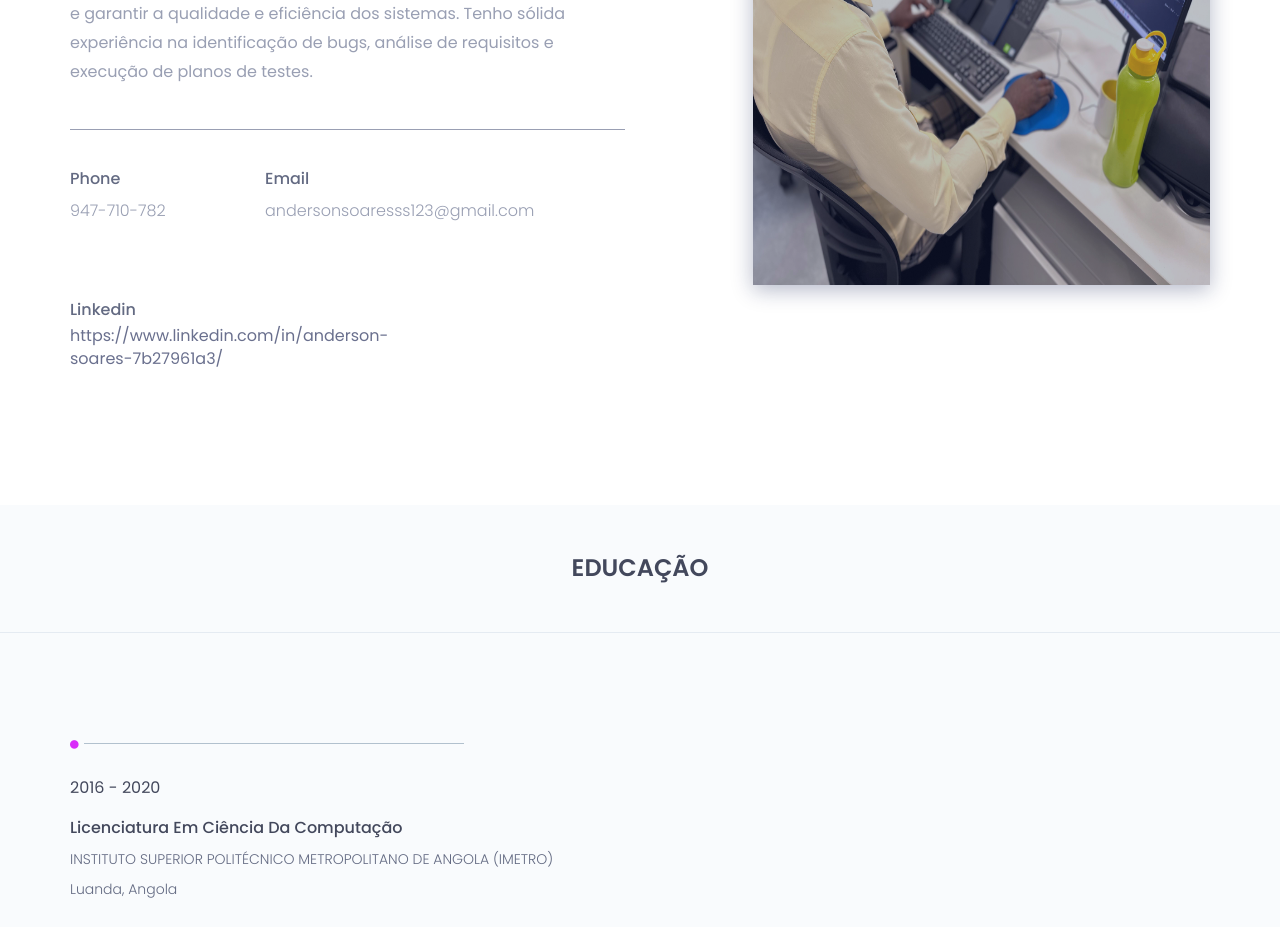
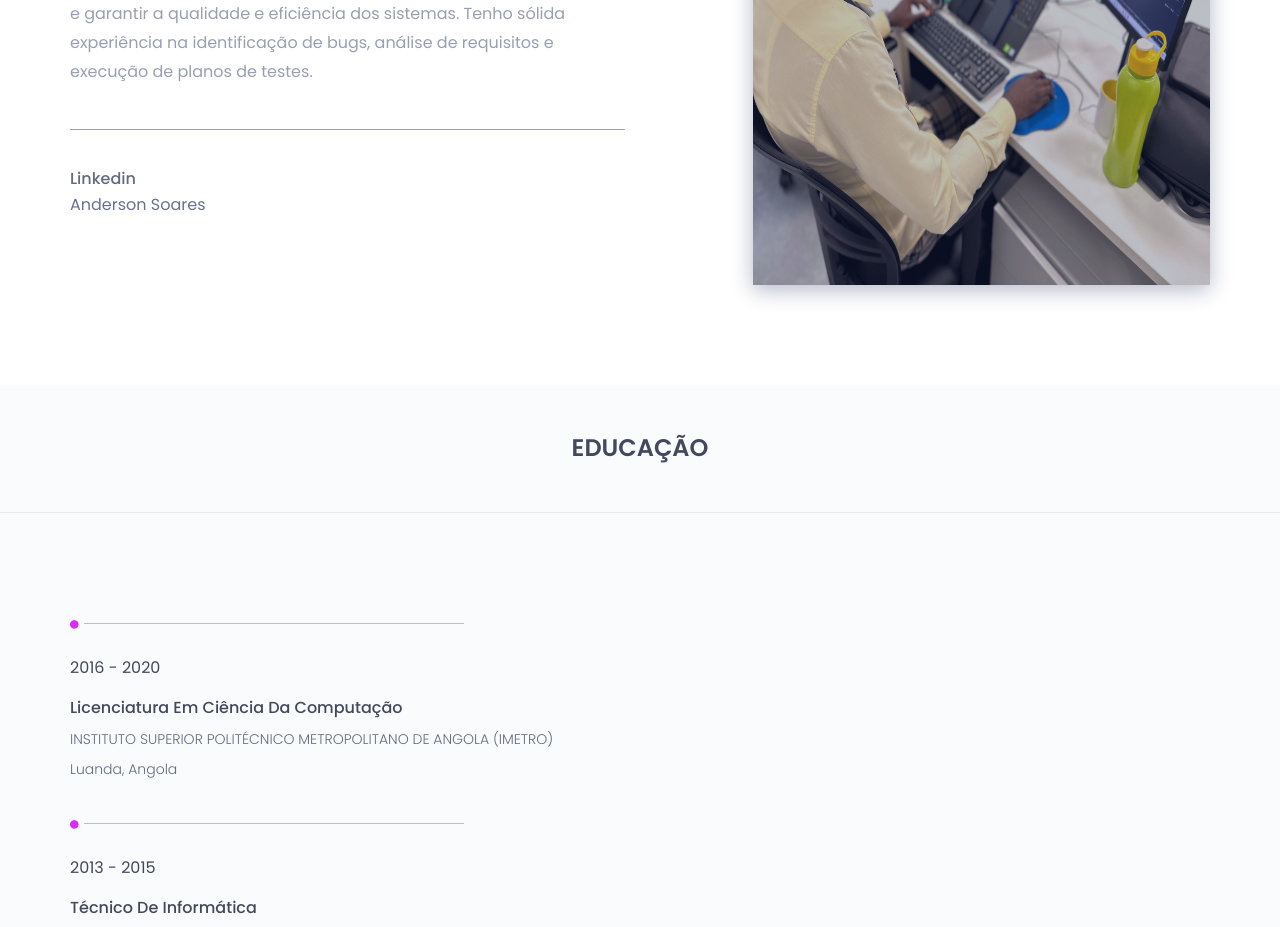
Before and after one commit to AndersonSoares1-2/page, a plain HTML site: page index.html in a window 1280 px wide. Shown: the part 1300-2227 px from the top of the page. Drawn offline with nearby package versions, Linux system fonts and the light colour scheme; files whose address does not match are found by name.

Commit message:
Colocando link linkedin

```diff
--- a/index.html
+++ b/index.html
@@ -168,25 +168,14 @@
                   análise de requisitos e execução de planos de testes.
                 </p>
                 <div class="row">
+
                   <div class="col-sm-4">
-                    <div class="single-about-add-info">
-                      <h3>phone</h3>
-                      <p>947-710-782</p>
-                    </div>
-                  </div>
-                  <div class="col-sm-6">
-                    <div class="single-about-add-info">
-                      <h3>email</h3>
-                      <p>andersonsoaresss123@gmail.com</p>
-                    </div>
-                  </div>
-                  <div class="col-sm-6">
                     <div class="single-about-add-info">
                       <h3>linkedin</h3>
                       <!-- <a>https://www.linkedin.com/in/anderson-soares-7b27961a3/</a> -->
                       <a
                         href="https://www.linkedin.com/in/anderson-soares-7b27961a3/"
-                        >https://www.linkedin.com/in/anderson-soares-7b27961a3/</a
+                        >Anderson Soares</a
                       >
                     </div>
                   </div>
```
